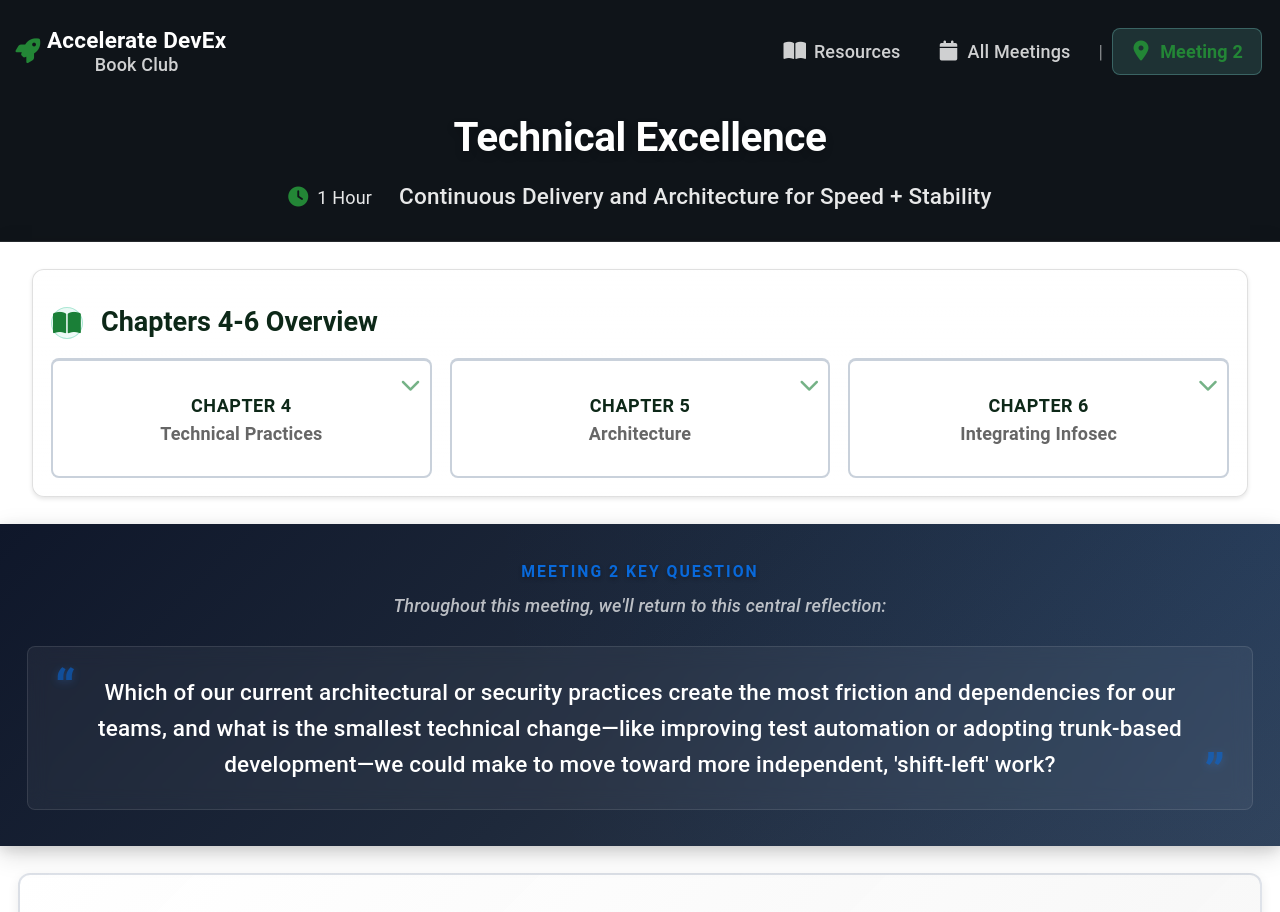
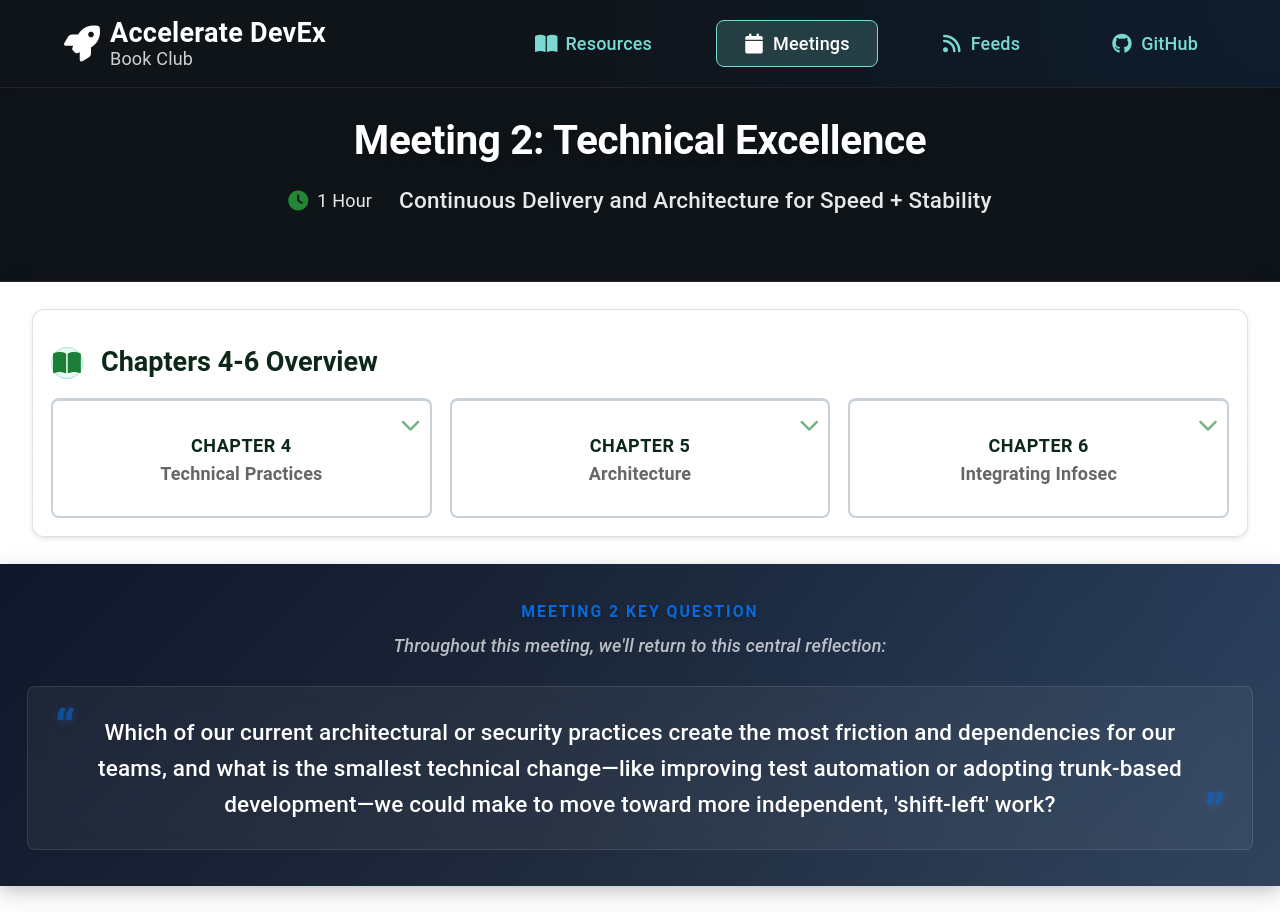
Before and after one commit to mhenke/accelerate-devex-book-club-notebooklm, a Jekyll site: the page built from docs/_meetings/meeting-2.md, in a window 1280 px wide. Shown: the top 912 px of the page. Built offline with Jekyll 4.4.1, drawn with Linux system fonts in a browser that asks for light colours; some web fonts are replaced.

Commit message:
refactor: streamline meeting layout and enhance mobile menu functionality

```diff
--- a/docs/_layouts/default.html
+++ b/docs/_layouts/default.html
@@ -120,10 +120,12 @@
       @font-face {
         font-family: 'Font Awesome 6 Free';
         font-display: swap;
+        src: local('Font Awesome 6 Free');
       }
       @font-face {
         font-family: 'Font Awesome 6 Brands';
         font-display: swap;
+        src: local('Font Awesome 6 Brands');
       }
     </style>
   </head>
@@ -132,7 +134,6 @@
     <a href="#main-content" class="skip-link">Skip to main content</a>
 
     <!-- Unified Site Header -->
-    {%- unless page.layout == 'meeting' -%}
   <header class="site-header" aria-label="Site header">
       <div class="site-header-content">
         <div class="site-nav__brand">
@@ -221,8 +222,7 @@
           <i class="fab fa-github"></i> GitHub
         </a>
       </nav>
-    </header>
-    {%- endunless -%}
+  </header>
 
     <main id="main-content" class="page-content" aria-label="Main content area">
       {{ content }}
--- a/docs/_layouts/meeting.html
+++ b/docs/_layouts/meeting.html
@@ -9,35 +9,11 @@ layout: default
   <!-- Clean Meeting Header -->
   <header class="meeting-header">
     <div class="meeting-header-content">
-      <!-- Unified Navigation Bar -->
-      <div class="meeting-nav-bar">
-        <div class="meeting-nav-brand">
-          <a href="{{ '/' | relative_url }}" class="brand-link">
-            <i class="fas fa-rocket"></i>
-            <span class="brand-text">
-              <span class="brand-title">Accelerate DevEx</span>
-              <span class="brand-subtitle">Book Club</span>
-            </span>
-          </a>
-        </div>
-
-        <nav class="meeting-nav-links">
-          <a href="{{ '/resources' | relative_url }}" class="meeting-nav-link">
-            <i class="fas fa-book-open"></i> Resources
-          </a>
-          <a href="{{ '/meetings' | relative_url }}" class="meeting-nav-link">
-            <i class="fas fa-calendar"></i> All Meetings
-          </a>
-          <span class="nav-separator">|</span>
-          <span class="current-meeting">
-            <i class="fas fa-map-marker-alt"></i> Meeting {{ page.meeting |
-            default: '1' }}
-          </span>
-        </nav>
-      </div>
-
       <div class="meeting-title-section">
-        <h1 class="meeting-main-title">{{ page.title }}</h1>
+        <h1 class="meeting-main-title">
+          Meeting {{ page.meeting | default: '1' }}:
+          <span class="meeting-main-title__text">{{ page.title }}</span>
+        </h1>
         <div class="meeting-meta">
           <div class="meeting-meta-item">
             <i class="fas fa-clock"></i>
--- a/docs/_sass/layout/_meeting.scss
+++ b/docs/_sass/layout/_meeting.scss
@@ -19,113 +19,23 @@
     padding: 0 var(--space-md);
   }
 
-  .meeting-nav-bar {
-    display: flex;
-    justify-content: space-between;
-    align-items: center;
+  .meeting-title-section {
     margin-bottom: var(--space-xl);
 
-    .meeting-nav-brand {
-      .brand-link {
-        display: flex;
-        align-items: center;
-        gap: var(--space-sm);
-        color: white;
-        text-decoration: none;
-        transition: all 0.3s ease-out;
-
-        &:hover {
-          color: var(--accent-teal);
-          transform: translateY(-1px);
-        }
-
-        i {
-          font-size: var(--font-size-h4);
-          color: var(--accent-teal);
-        }
-
-        .brand-text {
-          display: flex;
-          flex-direction: column;
-          line-height: var(--line-height-tight);
-        }
-      }
-    }
-
-    .meeting-nav-links {
-      display: flex;
-      align-items: center;
-
-      .meeting-nav-link {
-        display: flex;
-        align-items: center;
-        gap: var(--space-sm);
-        color: var(--text-on-dark-medium);
-        text-decoration: none;
-        font-weight: var(--font-weight-medium);
-        padding: var(--space-sm) var(--space-md);
-        border-radius: var(--radius-md);
-        transition: all var(--duration-slow) var(--ease-out);
-        border: var(--border-width-thin) solid transparent;
-
-        &:hover {
-          color: var(--text-white);
-          border-color: rgba(255, 255, 255, 0.3);
-        }
-
-        &:focus {
-          outline: var(--focus-ring-width) solid var(--focus-ring-color);
-          outline-offset: var(--focus-ring-offset);
-        }
-      }
-
-      .nav-separator {
-        color: var(--text-on-dark-subtle);
-        margin: 0 var(--space-sm);
-      }
-
-      .current-meeting {
-        display: flex;
-        align-items: center;
-        gap: var(--space-sm);
-        color: var(--accent-teal);
-        font-weight: var(--font-weight-semibold);
-        padding: var(--space-sm) var(--space-md);
-        background: rgba(122, 218, 209, 0.15);
-        border-radius: var(--radius-md);
-        border: var(--border-width-thin) solid var(--border-teal-light);
-      }
-    }
-
-    // Meeting-specific hover colors for nav links
-    &[data-meeting="0"] .meeting-nav-link:hover {
-      background: rgba(0, 105, 218, 0.15);
-    }
-
-    &[data-meeting="1"] .meeting-nav-link:hover {
-      background: rgba(9, 105, 218, 0.15);
-    }
-
-    &[data-meeting="2"] .meeting-nav-link:hover {
-      background: rgba(26, 127, 55, 0.15);
-    }
-
-    &[data-meeting="3"] .meeting-nav-link:hover {
-      background: rgba(217, 119, 6, 0.15);
-    }
-
-    &[data-meeting="4"] .meeting-nav-link:hover {
-      background: rgba(139, 92, 246, 0.15);
-    }
-  }
-
-  .meeting-title-section {
     .meeting-main-title {
       color: white;
       font-size: var(--font-size-h1);
       font-weight: var(--font-weight-bold);
       margin-bottom: var(--space-md);
       text-shadow: var(--shadow-hero);
+      display: inline-flex;
+      gap: var(--space-sm);
+      align-items: baseline;
+      flex-wrap: wrap;
+
+      .meeting-main-title__text {
+        font-weight: var(--font-weight-semibold);
+      }
     }
 
     .meeting-meta {
@@ -416,27 +326,12 @@
 
 /* Responsive Design */
 @media (max-width: #{$mobile - 1px}) {
-  .meeting-nav .nav-container {
-    flex-direction: column;
-    gap: var(--space-sm);
-  }
-
   .meeting-container {
     padding: var(--space-sm);
   }
 
   .meeting-header {
     padding: var(--space-xl) var(--space-md);
-
-    .meeting-nav-bar {
-      flex-direction: column;
-      text-align: center;
-
-      .meeting-nav-links {
-        flex-wrap: wrap;
-        justify-content: center;
-      }
-    }
 
     .meeting-title-section .meeting-main-title {
       font-size: var(--font-size-h2);
--- a/docs/assets/js/mobile-menu.js
+++ b/docs/assets/js/mobile-menu.js
@@ -15,9 +15,22 @@
   function initMobileMenu() {
     const hamburger = document.querySelector('.hamburger-menu');
     const mobileMenu = document.getElementById('mobile-menu');
+    const siteHeader = document.querySelector('.site-header');
+    const root = document.documentElement;
 
     if (!hamburger || !mobileMenu) {
       return; // Exit if elements don't exist (e.g., on meeting pages)
+    }
+
+    if (siteHeader && root) {
+      const updateHeaderHeight = function () {
+        const headerHeight = Math.round(siteHeader.getBoundingClientRect().height);
+        root.style.setProperty('--site-header-height', headerHeight + 'px');
+      };
+
+      updateHeaderHeight();
+      window.addEventListener('resize', updateHeaderHeight);
+      window.addEventListener('load', updateHeaderHeight);
     }
 
     // Toggle menu on hamburger click
--- a/docs/assets/main.scss
+++ b/docs/assets/main.scss
@@ -61,7 +61,12 @@
   align-items: center;
   min-height: 56px;
   position: relative;
-  overflow: hidden;
+  overflow: visible;
+  --site-header-height: 56px;
+
+  @media (min-width: #{$mobile}) {
+    overflow: hidden;
+  }
 
   // Subtle gradient overlay (matches footer and key-question-banner)
   &::before {
@@ -320,11 +325,11 @@
 .site-nav-mobile {
   display: none;
   position: fixed;
-  top: 56px;
+  top: var(--site-header-height, 72px);
   right: 0;
   width: 280px;
   max-width: 85vw;
-  height: calc(100vh - 56px);
+  height: calc(100vh - var(--site-header-height, 72px));
   background: var(--hero-dark);
   border-left: 1px solid rgba(122, 218, 209, 0.2);
   padding: 2rem 1rem;
```
Also changed, not shown: docs/index.md (+0 -8 lines), docs/meetings.md (+0 -7 lines).
